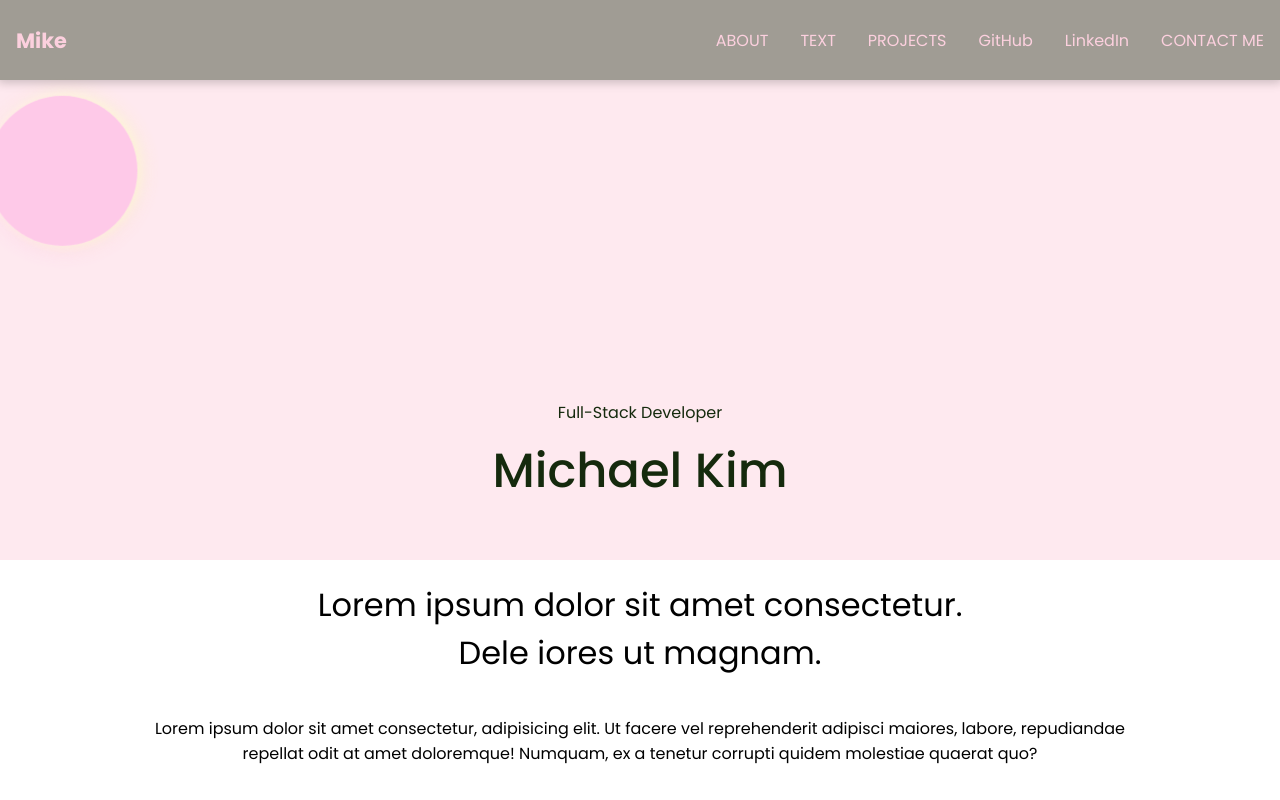
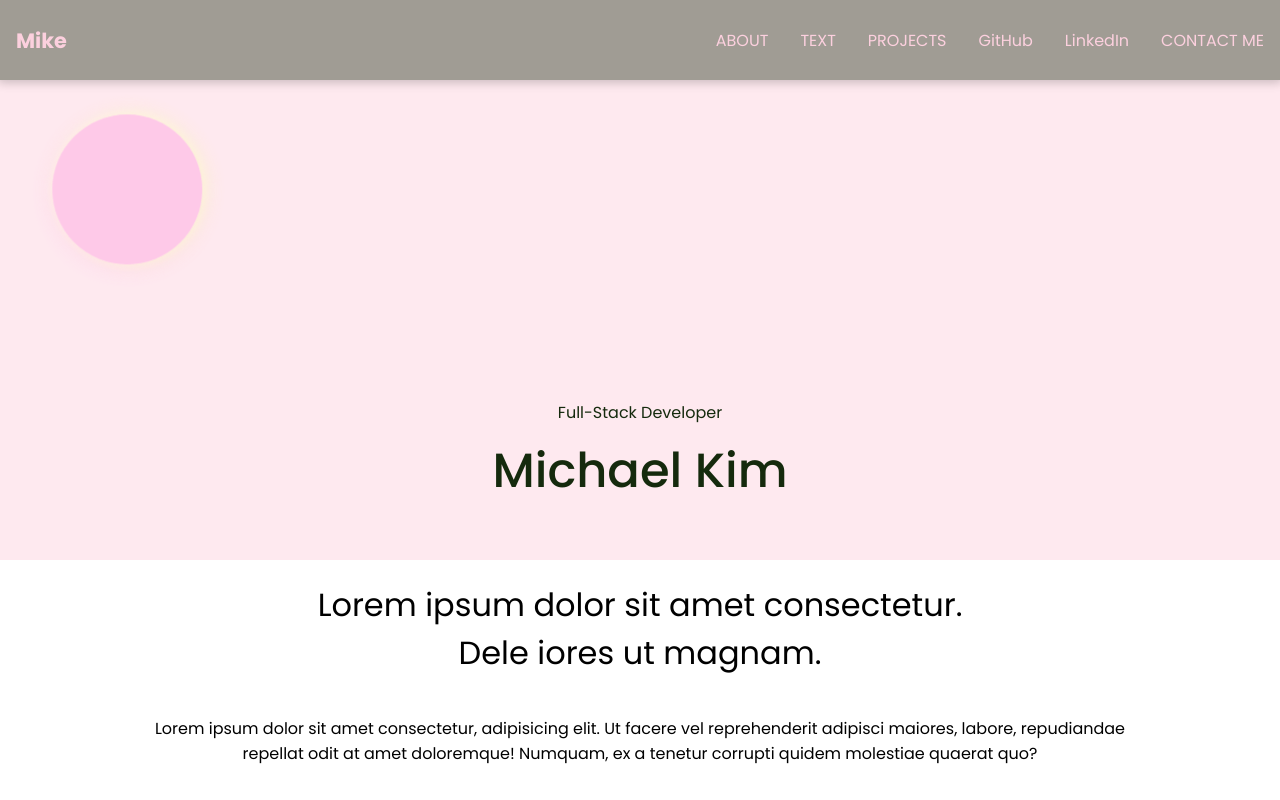
Before and after one commit to sparklingwaterlemon/Portfolio, a React (Create React App) app: page / in a window 1280 px wide. Shown: the top 800 px of the page. Built offline with nearby package versions, Linux system fonts and the light colour scheme.

Commit message:
bauble animation delay none for first bauble

```diff
--- a/src/Components/HeroSection/HeroSection.css
+++ b/src/Components/HeroSection/HeroSection.css
@@ -112,7 +112,6 @@
     background-color: rgba(255, 154, 223, 0.4);
 
     animation: bubble 30s linear infinite;
-    animation-delay: 1.24s;
     border: none;
 }
 .spotlight1:hover{
@@ -138,7 +137,7 @@
     background-color: rgba(91, 196, 203, 0.4);
 
     animation: bubble 40s linear infinite;
-    animation-delay: 5.13s;
+    animation-delay: 4.83s;
 
     border: none;
 }
@@ -167,7 +166,7 @@
     background-color: rgba(255, 255, 47, 0.4);
 
     animation: bubble 30s linear infinite;
-    animation-delay: 9.78s;
+    animation-delay: 8.29s;
     border: none;
 }
 .spotlight3:hover{
```
